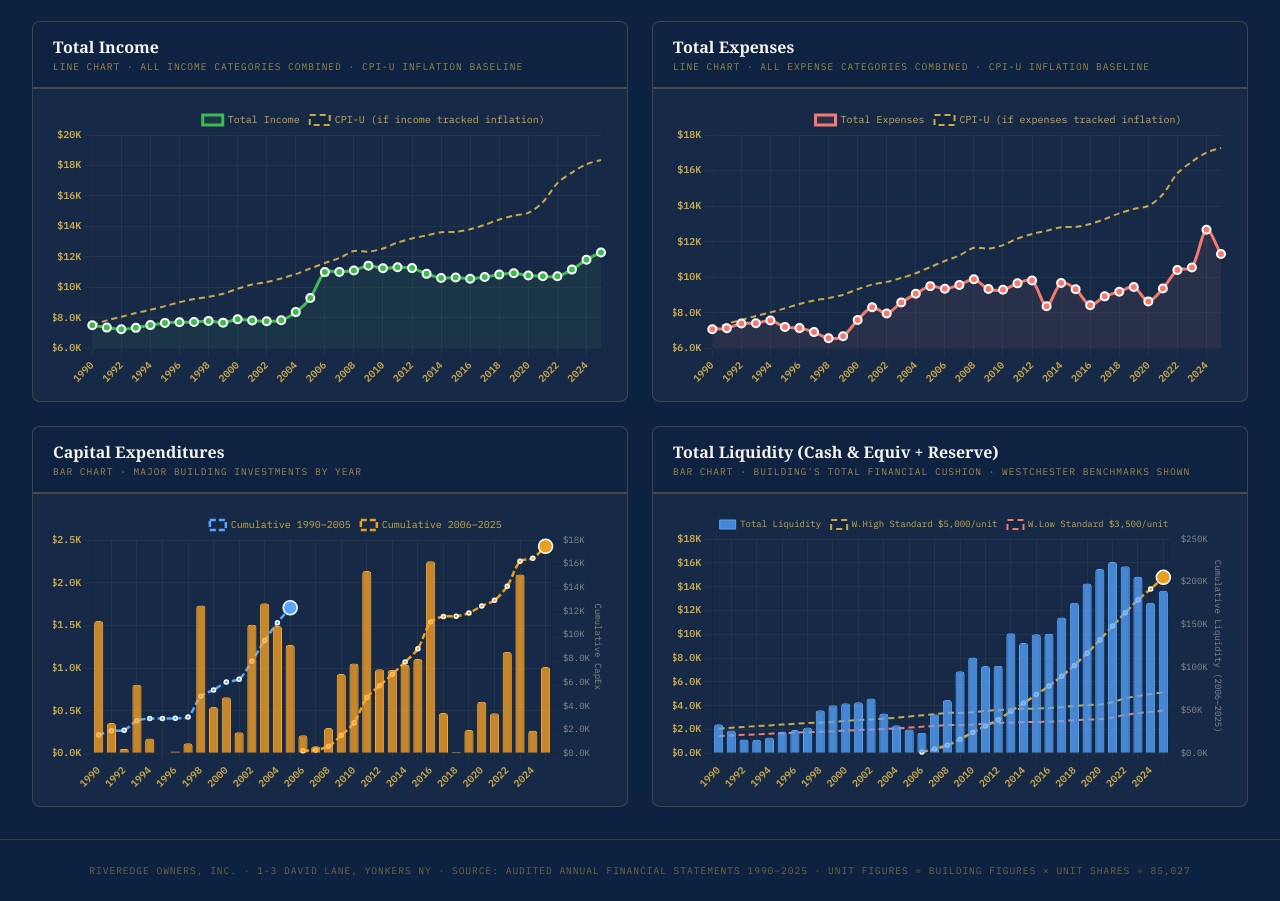
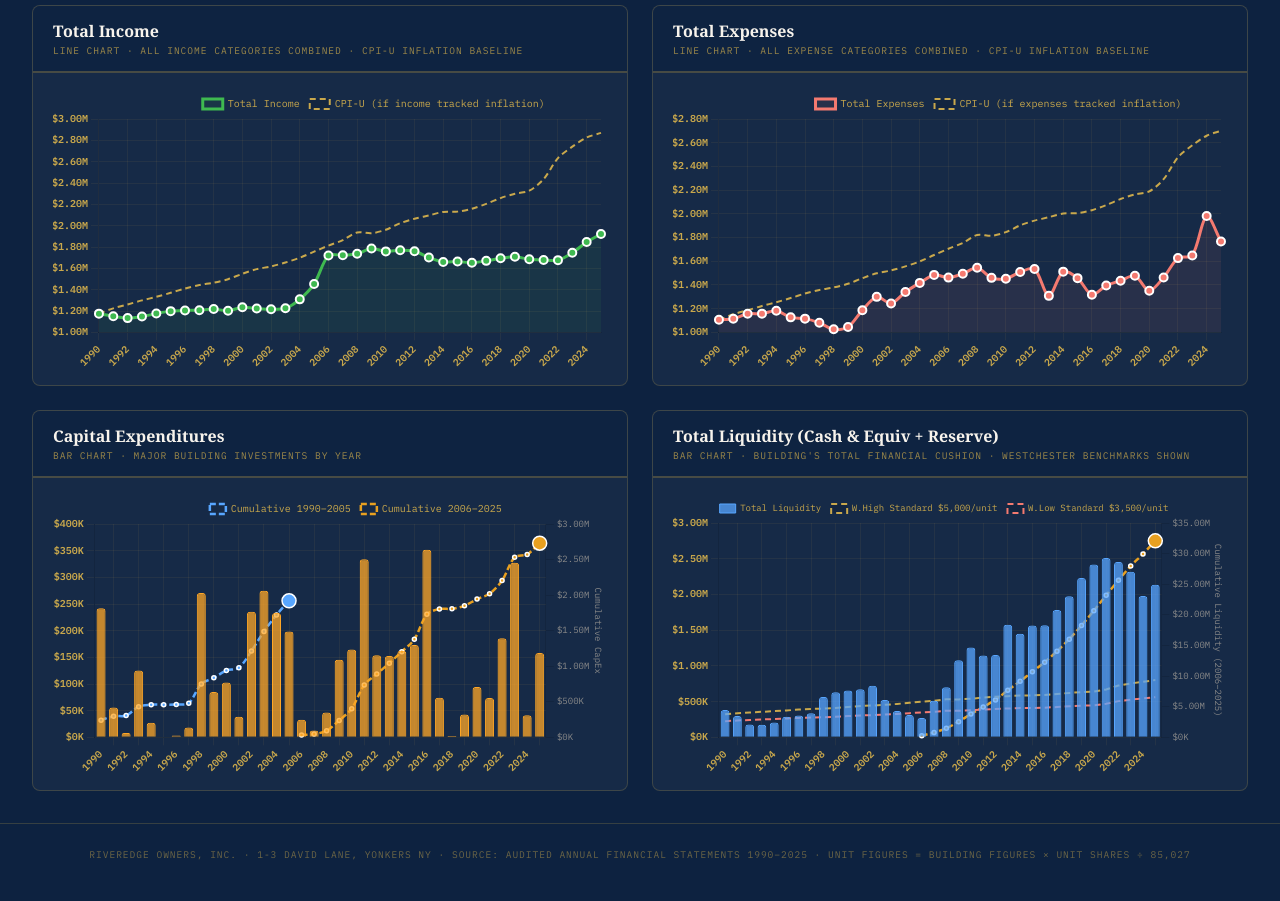
Before and after one commit to PeterMerson/charts, a plain HTML site: page Riveredge-Unit-Explorer.html in a window 1280 px wide. Shown: the part 848-1749 px from the top of the page. Drawn offline with nearby package versions, Linux system fonts and the light colour scheme.

Commit message:
Add files via upload

```diff
--- a/Riveredge-Unit-Explorer.html
+++ b/Riveredge-Unit-Explorer.html
@@ -481,7 +481,7 @@ const APARTMENTS = [
 ];
 
 // ═════════ STATE ═════════
-const STATE = { apt: '8T', from: 1990, to: 2025, principal: true, cpi: true, view: 'graphic' };
+const STATE = { apt: '', from: 1990, to: 2025, principal: true, cpi: true, view: 'graphic' };
 let years = [], scale = 1, UNIT = null;
 
 function recompute() {
```
